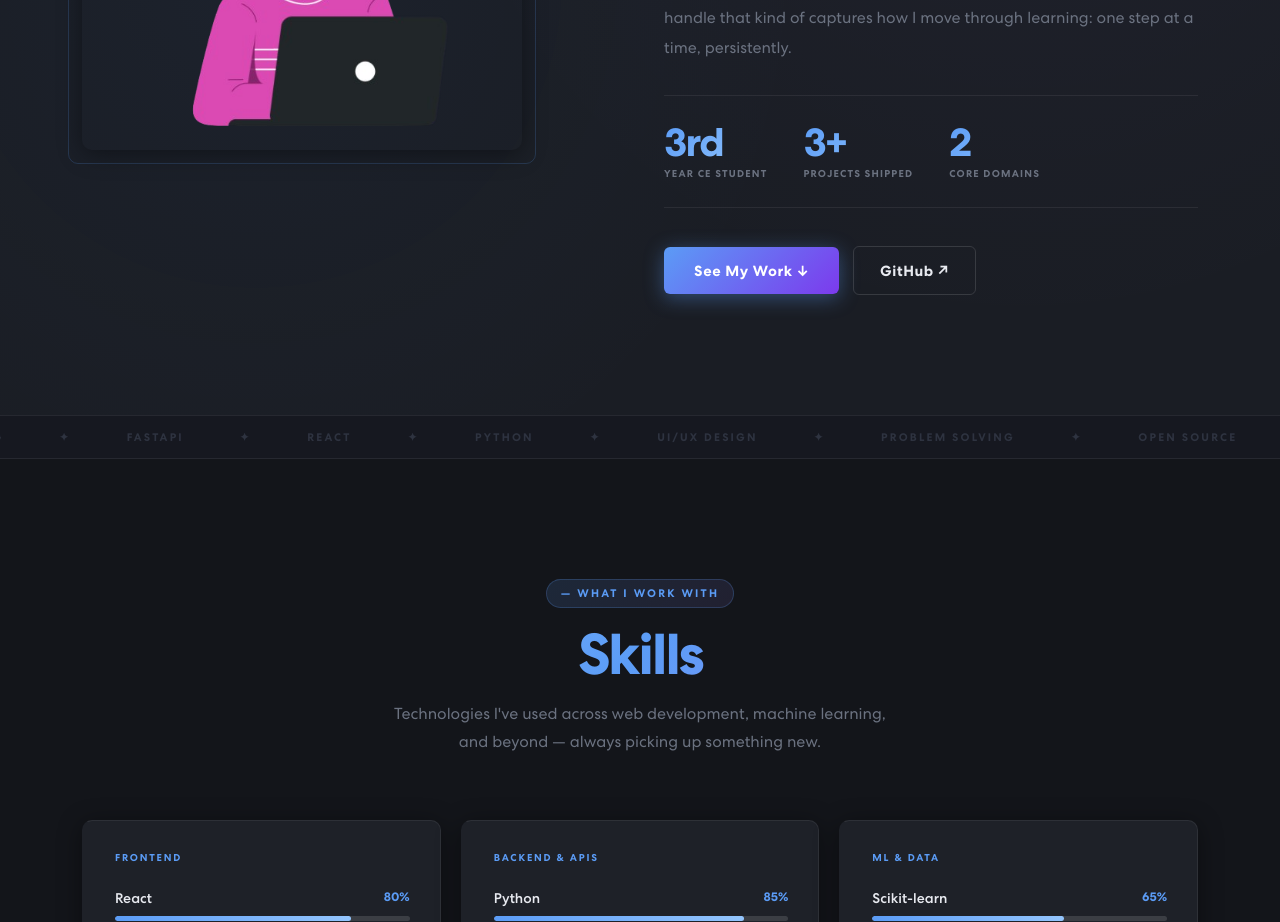
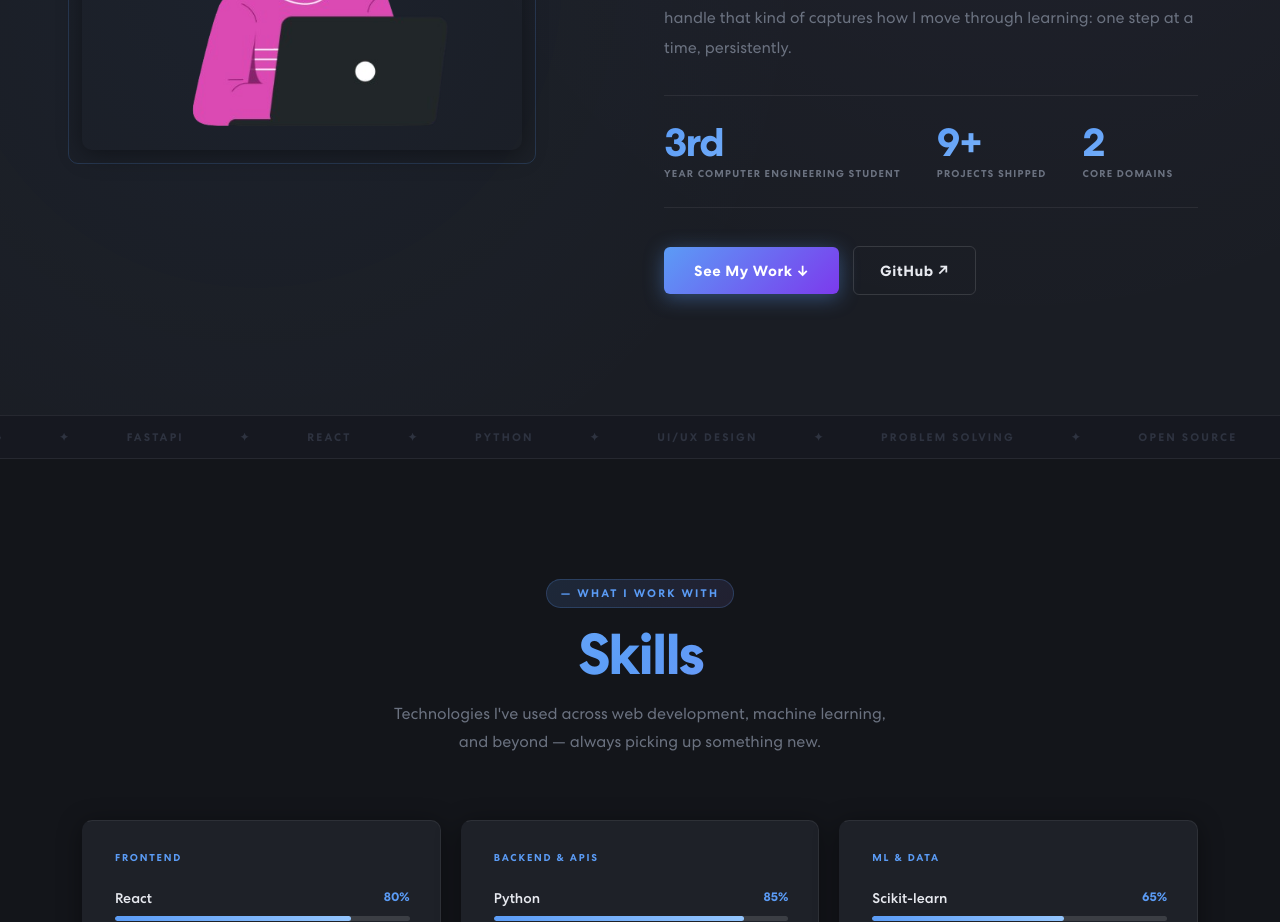
Before and after one commit to walkinguy1/portfolio, a React (Vite) app in the folder portfolio/: page / in a window 1280 px wide. Shown: the part 1360-2282 px from the top of the page. Built offline with nearby package versions, Linux system fonts and the light colour scheme.

Commit message:
Fixed Projects

```diff
--- a/portfolio/src/components/about.jsx
+++ b/portfolio/src/components/about.jsx
@@ -47,10 +47,10 @@ export const About = () => {
                   <div className="about-stats">
                     <div className="stat-item">
                       <span className="stat-number">3rd</span>
-                      <span className="stat-text">Year CE Student</span>
+                      <span className="stat-text">Year Computer Engineering Student</span>
                     </div>
                     <div className="stat-item">
-                      <span className="stat-number">3+</span>
+                      <span className="stat-number">9+</span>
                       <span className="stat-text">Projects Shipped</span>
                     </div>
                     <div className="stat-item">
```
